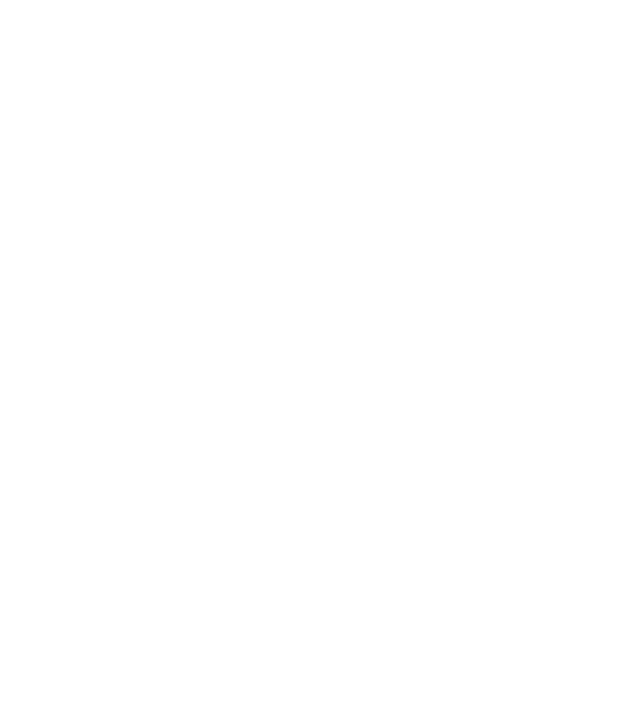
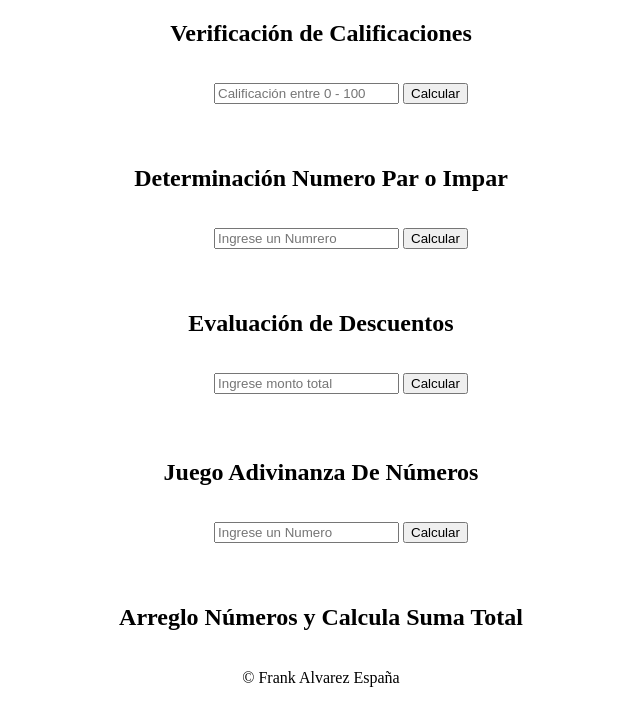
Before and after one commit to Fr4nk1934/Sesion-11, a plain HTML site: page SRC/index.html in a window 1280 px wide. Shown: the whole page, without its empty margins (319-959 px from the left). Drawn offline with Linux system fonts and the light colour scheme.

Commit message:
Sesion 11

```diff
--- a/SRC/STYLES/Styles.css
+++ b/SRC/STYLES/Styles.css
@@ -0,0 +1,5 @@
+ul {
+    list-style: none;
+    font-family: 'Gill Sans', 'Gill Sans MT', Calibri, 'Trebuchet MS', sans-serif;
+    font-size: small;
+}
--- a/SRC/index.html
+++ b/SRC/index.html
@@ -1,12 +1,184 @@
 <!DOCTYPE html>
 <html lang="en">
+
 <head>
     <meta charset="UTF-8">
     <meta name="viewport" content="width=device-width, initial-scale=1.0">
     <title>Sesion 11</title>
     <link rel="stylesheet" href="STYLES/Styles.css">
 </head>
+
 <body>
+    <header class="encabezado">
+        <center>
+            <h2>
+                Verificación de Calificaciones
+            </h2>
+        </center>
+    </header>
+    <main class="cuerpo">
+        <center>
+            <table>
+                <tr>
+                    <td>
+                        <ul>
+                            <li><input type="number" id="num1" placeholder="Calificación entre 0 - 100"></li>
+                        </ul>
+                    </td>
+                    <td>
+                        <button onclick="calcular()">Calcular</button>
+                    </td>
+                </tr>
+                <tr>
+                    <td>
+                        <h4><span id="resultado"></span></h4>
+                    </td>
+                </tr>
+            </table>
 
+            <h2>Determinación Numero Par o Impar</h2>
+            <table>
+                <tr>
+                    <td>
+                        <ul>
+                            <li><input type="number" id="num2" placeholder="Ingrese un Numrero"></li>
+                        </ul>
+                    </td>
+                    <td>
+                        <button onclick="comprobar()">Calcular</button>
+                    </td>
+                </tr>
+                <tr>
+                    <td>
+                        <h4><span id="modular"></span></h4>
+                    </td>
+                </tr>
+            </table>
+            <h2>Evaluación de Descuentos</h2>
+            <table>
+                <tr>
+                    <td>
+                        <ul>
+                            <li><input type="number" id="num3" placeholder="Ingrese monto total"></li>
+                        </ul>
+                    </td>
+                    <td>
+                        <button onclick="descuento()">Calcular</button>
+                    </td>
+                </tr>
+                <tr>
+                    <td>
+                        <h4><span id="total"></span></h4>
+                        <h4><span id="total1"></span></h4>
+                    </td>
+                </tr>
+                <tr>
+                    <td>
+
+                    </td>
+                </tr>
+            </table>
+            <h2>Juego Adivinanza De Números</h2>
+            <table>
+                <tr>
+                    <td>
+                        <ul>
+                            <li><input type="number" id="num4" placeholder="Ingrese un Numero"></li>
+                        </ul>
+                    </td>
+                    <td>
+                        <button onclick="adivinar()">Calcular</button>
+                    </td>
+                </tr>
+                <tr>
+                    <td>
+                        <h4><span id="igualdad"></span></h4>
+                    </td>
+                </tr>
+            </table>
+            <h2>Arreglo Números y Calcula Suma Total</h2>
+            <table>
+                <tr>
+
+                </tr>
+                <tr>
+
+                </tr>
+            </table>
+        </center>
+    </main>
+    <br>
+    <footer class="piepagina">
+        <center>
+            &copy; Frank Alvarez España
+        </center>
+    </footer>
+
+    <script>
+        function calcular() {
+            const a = parseFloat(document.getElementById("num1").value);
+            const resultado = document.getElementById("resultado");
+
+            if (isNaN(a)) {
+                resultado.textContent = "Ingrese una calificación válida";
+                return;
+            }
+
+            if (a >= 90) {
+                resultado.textContent = "Aprobado con Honores";
+            } else if (a >= 70) {
+                resultado.textContent = "Aprobado";
+            } else {
+                resultado.textContent = "Reprobado";
+            }
+        }
+        function comprobar() {
+            const b = parseFloat(document.getElementById("num2").value);
+            const comprobacion = document.getElementById("modular");
+
+            if (isNaN(b)) {
+                comprobacion.textContent = "Ingrese un numero";
+                return;
+            }
+
+            if (b % 2 === 0) {
+                comprobacion.textContent = "Es Par";
+            } else {
+                comprobacion.textContent = "Es Impar";
+            }
+        }
+        function descuento(){
+            const c = parseFloat(document.getElementById("num3").value);
+            const total = document.getElementById("total");
+
+            if (isNaN(c)) {
+                total.textContent = "Ingrese un monto valido";
+                return;
+            }
+            if(c>100){
+                let descontar = c - 0.1*c;
+                total.textContent = "Aplica Descuento";
+                total1.textContent = "Total a pagar: "+ descontar;
+            }else {
+                total.textContent ="No aplica descuento";
+            }
+        }
+        function adivinar(){
+            const d = parseFloat(document.getElementById("num4").value);
+            const igualdad = document.getElementById("igualdad");
+            let number1 = Math.floor(Math.random()*10);
+
+            if (isNaN(d)) {
+                igualdad.textContent = "Ingrese un numero";
+                return;
+            }
+            if (d == number1){
+                igualdad.textContent = "¡Felicidades, adivinaste el número";
+            }else{
+                igualdad.textContent = "Lo siento, el numero era:"+ number1;
+            }
+        }
+    </script>
 </body>
+
 </html>
```
